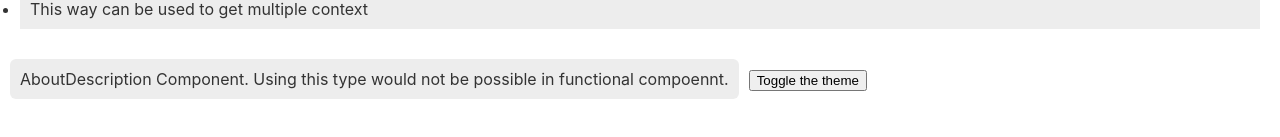
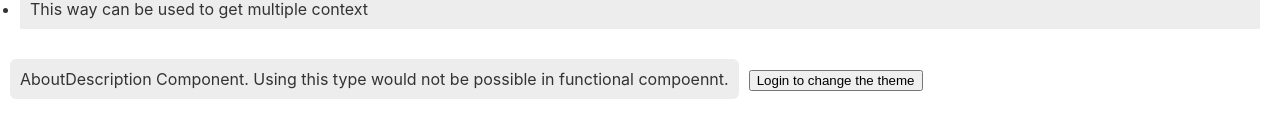
Before and after one commit to jagatjeevan/react-revisit, a React (Create React App) app: page /about in a window 1280 px wide. Shown: the part 163-300 px from the top of the page. Built offline with nearby package versions, Linux system fonts and the light colour scheme.

Commit message:
Add multiple context

```diff
--- a/src/modules/About/About.js
+++ b/src/modules/About/About.js
@@ -4,13 +4,16 @@ import "./About.scss";
 import ThemeContextProvider from "./context/ThemeContext";
 import SomePara from "./SomePara";
 import ToggleTheme from "./ToggleTheme";
+import { AuthContextProvider } from "./context/AuthContext";
 
 const About = () => {
   return (
     <ThemeContextProvider>
-      <SomePara />
-      <AboutDescription />
-      <ToggleTheme />
+      <AuthContextProvider>
+        <SomePara />
+        <AboutDescription />
+        <ToggleTheme />
+      </AuthContextProvider>
     </ThemeContextProvider>
   );
 };
--- a/src/modules/About/ToggleTheme.js
+++ b/src/modules/About/ToggleTheme.js
@@ -1,14 +1,37 @@
 import React from "react";
 import { ThemeContext } from "./context/ThemeContext";
+import { AuthContext } from "./context/AuthContext";
 
 export const ToggleTheme = () => {
   return (
-    <ThemeContext.Consumer>
-      {(context) => {
-        const { toggleTheme } = context;
-        return <button onClick={toggleTheme}>Toggle the theme</button>;
+    <AuthContext.Consumer>
+      {(authContext) => {
+        return (
+          <ThemeContext.Consumer>
+            {(themeContext) => {
+              const { toggleAuthentication, isAuthenticated } = authContext;
+              const { toggleTheme } = themeContext;
+              if (isAuthenticated) {
+                return [
+                  <button onClick={toggleTheme} key="theme">
+                    Toggle the theme
+                  </button>,
+                  <button onClick={toggleAuthentication} key="logout">
+                    Logout
+                  </button>,
+                ];
+              } else {
+                return (
+                  <button onClick={toggleAuthentication}>
+                    Login to change the theme
+                  </button>
+                );
+              }
+            }}
+          </ThemeContext.Consumer>
+        );
       }}
-    </ThemeContext.Consumer>
+    </AuthContext.Consumer>
   );
 };
 
--- /dev/null
+++ b/src/modules/About/context/AuthContext.js
@@ -0,0 +1,26 @@
+import React, { Component } from "react";
+
+export const AuthContext = React.createContext();
+
+export class AuthContextProvider extends Component {
+  state = {
+    isAuthenticated: false,
+  };
+
+  toggleAuthentication = () => {
+    this.setState({ isAuthenticated: !this.state.isAuthenticated });
+  };
+
+  render() {
+    return (
+      <AuthContext.Provider
+        value={{
+          ...this.state,
+          toggleAuthentication: this.toggleAuthentication,
+        }}
+      >
+        {this.props.children}
+      </AuthContext.Provider>
+    );
+  }
+}
```
